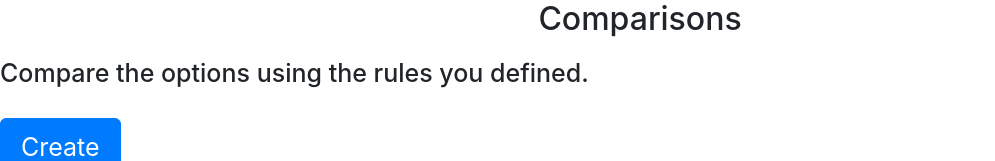
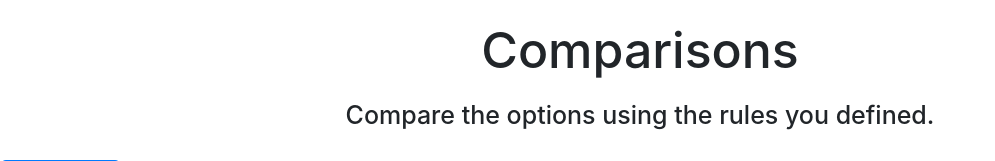
Before and after one commit to koleaby4/smart-choice, a Flask app: template templates/comparisons.html in a window 1280 px wide. Shown: the part 70-231 px from the top of the page, without its empty margins (0-995 px from the left). Run offline with Flask 2, Linux system fonts and the light colour scheme; the template is opened without the code that fills it, so the values that code supplies are empty; some libraries are stand-ins or nearby versions.

Commit message:
Re-arrange content of styles.css

```diff
--- a/static/styles.css
+++ b/static/styles.css
@@ -30,11 +30,9 @@ h6 {
 h1 {
   margin: 0 auto;
   text-align: center;
-  font-size: 160%;
 }
 
 h2 {
-  font-size: 120%;
   margin-top: 30px;
   margin-bottom: 30px;
 }
@@ -42,7 +40,29 @@ section * + * {
   margin-top: 1rem;
 }
 
-/* individual */
+.table td,
+.table th,
+.table tr {
+  vertical-align: middle;
+}
+
+ion-icon[name="trash-outline"] {
+  background-color: #fff;
+  color: #dc3545;
+}
+
+/* Headers */
+
+h1 {
+  margin: 1rem;
+}
+
+h5 {
+  text-align: center;
+}
+/* individual components */
+
+/* == index.html == */
 
 #jumbotron {
   width: 35%;
@@ -60,14 +80,3 @@ section * + * {
   width: 60%;
   margin: 0px;
 }
-
-.table td,
-.table th,
-.table tr {
-  vertical-align: middle;
-}
-
-ion-icon[name="trash-outline"] {
-  background-color: #fff;
-  color: #dc3545;
-}
```
